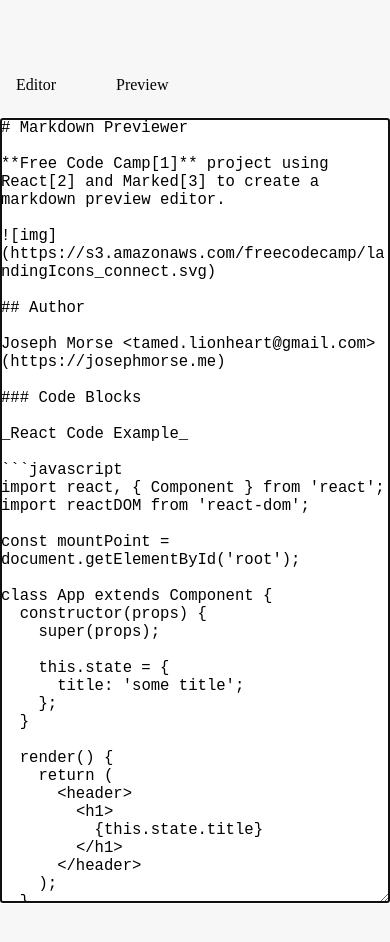
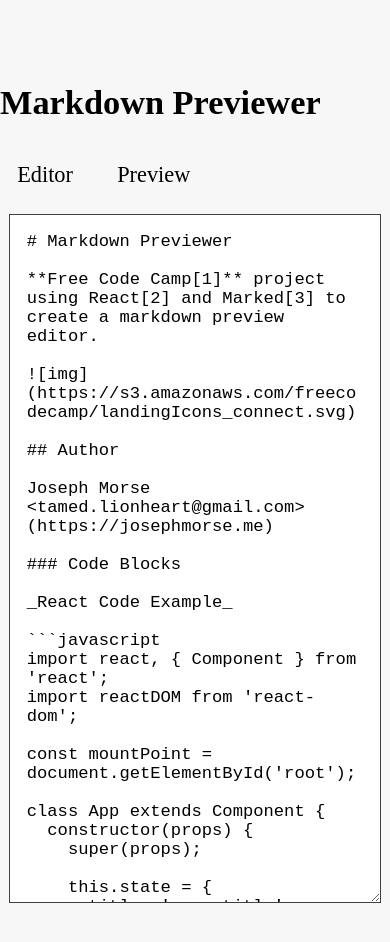
Before and after one commit to jnmorse/markdown-editor, a React (Create React App) app: page / in a window 390 px wide. Shown: the top 942 px of the page. Built offline with nearby package versions, Linux system fonts and the light colour scheme.

Commit message:
fix(mobile): improved view
Was trying to just use css for switching from editor to preview but this
did not seem to work well. Switched things around to use javascript to
append a show class and try and improve some styling.

```diff
--- a/src/App.js
+++ b/src/App.js
@@ -32,7 +32,8 @@ marked.setOptions({
 class App extends Component {
   state = {
     text: '',
-    html: { __html: marked('') }
+    html: { __html: marked('') },
+    view: 'editor'
   }
 
   async loadData() {
@@ -57,20 +58,31 @@ class App extends Component {
     })
   }
 
+  handleToggleShow(view) {
+    this.setState({
+      view
+    })
+  }
+
   render() {
-    const { text, html } = this.state
+    const { text, html, view } = this.state
 
     return (
       <>
-        <EditorNav />
+        <header>
+          <h1>Markdown Previewer</h1>
+        </header>
+
+        <EditorNav handleToggleShow={(view) => this.handleToggleShow(view)} />
+
         <div className={styles.container}>
           <Editor
             text={text}
+            view={view === 'editor'}
             handleChange={event => this.handleChange(event)}
-            autoFocus
           />
 
-          <Preview html={html} />
+          <Preview html={html} view={view === 'preview'} />
         </div>
       </>
     )
--- a/src/App.module.css
+++ b/src/App.module.css
@@ -2,34 +2,29 @@
   display: flex;
   flex-direction: column;
   flex: 1 1;
+  margin: 0 0.5em;
 }
 
-.container textarea:focus {
-  display: block;
-}
-
-.container :global(#editor) {
-  height: 1px;
-  width: 1px;
-  overflow: hidden;
-  padding: 0;
-}
-
-.container :global(#editor:focus) {
-  flex: 1 1;
-  width: auto;
-  height: auto;
-  overflow: auto;
-}
-
+.container :global(#editor),
 .container :global(#preview) {
   height: 1px;
   width: 1px;
   overflow: hidden;
 }
 
-.container :global(#preview:focus) {
+.container :global(#editor) {
+  border: none;
+  padding: 0;
+}
+
+.container :global(#preview) {
+  border: none;
+}
+
+.container :global(#editor.show), .container :global(#preview.show) {
+  border: 1px solid hsl(0, 0%, 25%);
   flex: 1 1;
+  padding: 1em;
   width: auto;
   height: auto;
   overflow: auto;
@@ -38,19 +33,15 @@
 @media screen and (min-width: 700px) {
   .container {
     flex-direction: row;
+    margin: 0;
   }
 
-  .container :global(#editor) {
+  .container :global(#editor), .container :global(#preview) {
+    border: 1px solid hsl(0, 0%, 25%);
     flex: 1;
+    padding: 1em;
     width: auto;
-    margin: 0 5px;
     height: auto;
-  }
-
-  .container :global(#preview) {
-    flex: 1;
-    width: auto;
-    margin: 0 5px;
-    height: auto;
+    margin: 0 0.5em;
   }
 }
--- a/src/components/Editor-Nav/Editor-Nav.jsx
+++ b/src/components/Editor-Nav/Editor-Nav.jsx
@@ -2,15 +2,15 @@ import React from 'react'
 
 import styles from './editor-styles.module.css'
 
-const EditorNav = () => (
+const EditorNav = ({ handleToggleShow }) => (
   <nav className={styles.root}>
     <ul>
       <li>
-        <label htmlFor="editor">Editor</label>
+        <button type="button" onClick={() => handleToggleShow('editor')}>Editor</button>
       </li>
 
       <li>
-        <a href="#preview">Preview</a>
+        <button type="button" onClick={() => handleToggleShow('preview')}>Preview</button>
       </li>
     </ul>
   </nav>
--- a/src/components/Editor-Nav/editor-styles.module.css
+++ b/src/components/Editor-Nav/editor-styles.module.css
@@ -1,6 +1,5 @@
 .root {
   display: inline-block;
-  width: 100vw;
   padding: 0em 1em 0.5em;
 }
 
@@ -16,13 +15,9 @@
   display: inlin-block;
 }
 
-.root a {
-  text-decoration: none;
-  color: black;
-}
-
-.root a,
-.root label {
+.root button {
+  all: unset;
+  font-size: 1.3em;
   cursor: pointer;
 }
 
--- a/src/components/Editor/Editor.js
+++ b/src/components/Editor/Editor.js
@@ -1,11 +1,9 @@
 import React from 'react'
 
-import styles from './Editor.module.css'
-
-const Editor = ({ text, handleChange, ...props }) => {
+const Editor = ({ text, handleChange, view, ...props }) => {
   return (
     <textarea
-      className={styles.root}
+      className={view ? 'show' : 'hide'}
       id="editor"
       {...props}
       value={text}
--- a/src/components/Editor/Editor.module.css
+++ /dev/null
@@ -1,4 +0,0 @@
-.root {
-  font-size: 1.2em;
-  padding: 1em;
-}
--- a/src/components/Preview/Preview.js
+++ b/src/components/Preview/Preview.js
@@ -1,7 +1,7 @@
 import React from 'react'
 
-const Preview = ({ html }) => (
-  <div id="preview" tabIndex="2" dangerouslySetInnerHTML={html} />
+const Preview = ({ html, view }) => (
+  <div id="preview" className={view ? 'show' : 'hide'} dangerouslySetInnerHTML={html} />
 )
 
 export default Preview
--- a/src/styles.css
+++ b/src/styles.css
@@ -1,11 +1,16 @@
 html {
   --black: rgb(20, 20, 20);
   --white: hsl(0, 0%, 97%);
+  --font-size: calc(16px + 0.3vw);
+}
+
+textarea {
+  font-size: var(--font-size);
 }
 
 body {
   margin: 60px 0;
-  font-size: calc(14px * 0.2vw);
+  font-size: var(--font-size);
   background-color: var(--white);
   max-width: 100%;
 }
```
